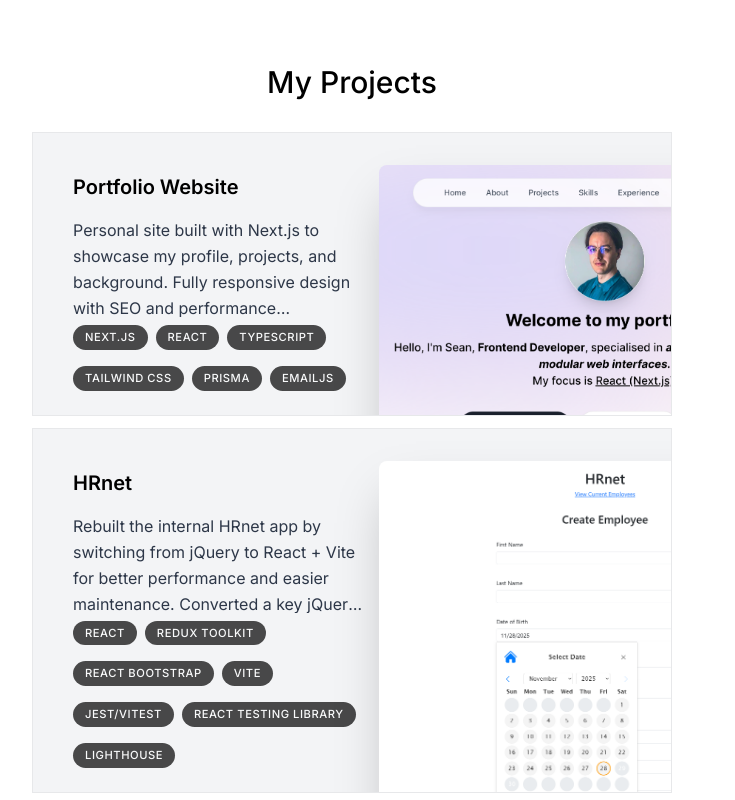
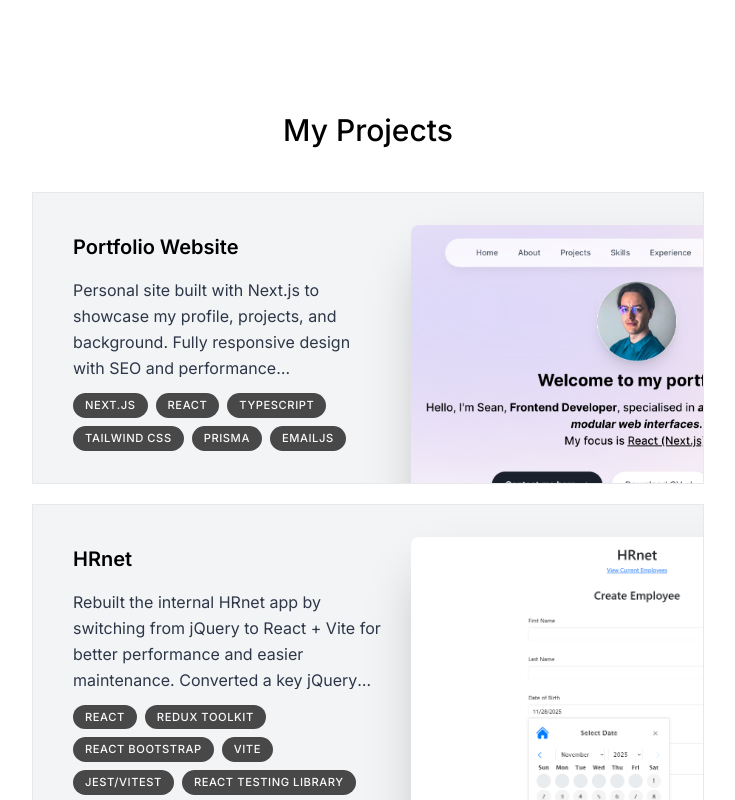
Before and after one commit to seanrw93/Personal-Portfolio-Page, a Next.js app: page /en/ in a window 1280 px wide. Shown: the part 2340-3140 px from the top of the page, without its empty margins (272-1007 px from the left). Built offline with nearby package versions, Linux system fonts and the light colour scheme.

Commit message:
feat: add animations to project cards with transitions and framer motion

```diff
--- a/app/globals.css
+++ b/app/globals.css
@@ -200,7 +200,8 @@
   /* Intro section styles */
 
   .section {
-    @apply min-h-dvh sm:min-h-screen flex justify-center items-center flex-col max-w-[50rem] 2xl:max-w-[90rem];
+    @apply min-h-dvh sm:min-h-screen flex justify-center items-center flex-col
+          max-w-[50rem] 2xl:max-w-[90rem];
   }
 
   .section--intro {
@@ -224,7 +225,8 @@
   }
 
   .profile-image {
-    @apply h-24 w-24 sm:h-36 sm:w-36 2xl:h-48 2xl:w-48 rounded-full object-cover mb-4 border-thin border-base-white shadow-xl;
+    @apply h-24 w-24 sm:h-36 sm:w-36 2xl:h-48 2xl:w-48 rounded-full object-cover
+          mb-4 border-thin border-base-white shadow-xl;
   }
 
   /* Intro section styles END */
@@ -240,12 +242,12 @@
   /* Projects section styles */
 
   .section--projects {
-    @apply max-w-[42rem] overflow-hidden my-8 sm:pr-8 sm:my-16;
+    @apply max-w-[42rem] gap-y-3 overflow-hidden my-8 pt-20 sm:py-20;
   }
 
   .project-card {
     @apply relative bg-gray-100 border border-black/5 py-4 px-5
-            mb-3 sm:pl-10 sm:pr-2 sm:pt-10 overflow-hidden;
+            mb-3 sm:mb-5 last:mb-0 sm:pl-10 sm:pr-2 sm:pt-10 overflow-hidden cursor-pointer;
   }
 
   .project-card__content {
@@ -257,18 +259,26 @@
   }
 
   .project-card__description {
-    @apply mt-2 leading-relaxed text-dark-blue sm:overflow-hidden sm:text-ellipsis
-    sm:transition-all sm:duration-300 sm:ease-in-out;
-    text-overflow: ellipsis;
+    @apply mt-2 leading-relaxed text-dark-blue sm:overflow-hidden
+          sm:transition-all sm:duration-300 sm:ease-in-out;
+  }
+
+  .project-card__tags {
+    @apply mt-4 mb-4 flex flex-wrap gap-y-2;
   }
 
   .project-card__tag {
-    @apply inline-block bg-black/70 text-lightest-blue uppercase
-        text-[0.7rem] font-medium px-3 py-1 rounded-full mt-2 mr-2 mb-2 tracking-wider;
+    @apply bg-black/70 text-lightest-blue uppercase
+        text-[0.7rem] font-medium px-3 py-1 rounded-full mr-2 tracking-wider;
   }
 
   .project-card__image {
-    @apply mt-2 sm:mt-[initial] sm:absolute sm:top-8 sm:-right-40  sm:w-[28.25rem] rounded-t-lg shadow-2xl;
+    @apply mt-2 sm:mt-[initial] sm:absolute sm:top-8 sm:-right-40  sm:w-[28.25rem]
+    rounded-t-lg shadow-2xl sm:rotate-0 sm:scale-100 transition-all duration-300 ease-in-out;
+  }
+
+  .project-card__image--hovered {
+    @apply sm:-rotate-3 sm:scale-110 transition-all duration-300 ease-in-out;
   }
 
   /* Projects section styles END */
--- a/components/Projects/ProjectCard.tsx
+++ b/components/Projects/ProjectCard.tsx
@@ -1,7 +1,8 @@
-"use client"
+"use client";
 
 import Image from "next/image";
 import { useState, useEffect, useRef } from "react";
+import { useScroll, motion, useTransform } from "framer-motion";
 
 type ProjectCardProps = {
   title: string;
@@ -16,41 +17,65 @@ type ProjectCardProps = {
 };
 
 export const ProjectCard = ({
-  title, description, tags, link = null, imageUrl = null, index
+  title,
+  description,
+  tags,
+  link = null,
+  imageUrl = null,
+  index,
 }: ProjectCardProps) => {
-
   const [isHovered, setIsHovered] = useState(false);
   const cardRef = useRef<HTMLDivElement>(null);
+  const imageRef = useRef<HTMLImageElement>(null);
+
+  const { scrollYProgress } = useScroll({
+    target: cardRef,
+    offset: ["0 1", "1.33 1"], // Animates as card enters viewport
+  });
+
+  const scaleProgress = useTransform(scrollYProgress, [0, 1], [0.8, 1]);
+  const opacityProgress = useTransform(scrollYProgress, [0, 1], [0.6, 1]);
 
   useEffect(() => {
     if (isHovered && cardRef.current) {
       cardRef.current.scrollIntoView({
-        behavior: 'smooth',
-        block: 'nearest'
+        behavior: "smooth",
+        block: "nearest",
       });
+    }
+
+    if (isHovered && imageRef.current) {
+      imageRef.current.classList.add("project-card__image--hovered");
+    } else if (imageRef.current) {
+      imageRef.current.classList.remove("project-card__image--hovered");
     }
   }, [isHovered]);
 
   return (
-    <div
+    <motion.div
       id={`project-card-${index + 1}`}
       className="project-card"
       onMouseEnter={() => setIsHovered(true)}
       onMouseLeave={() => setIsHovered(false)}
       ref={cardRef}
+      style={{ scale: scaleProgress, opacity: opacityProgress }}
     >
       <div className="project-card__content">
         <h3 className="project-card__title">{title}</h3>
         <p
-            className={"project-card__description" + (isHovered ? " sm:max-h-[20rem]" : " sm:max-h-[6.25rem] line-clamp-4")}>
+          className={
+            "project-card__description" +
+            (isHovered
+              ? " sm:max-h-[50rem]"
+              : " sm:max-h-[6.25rem] line-clamp-4")
+          }
+        >
           {description}
         </p>
         <ul className="project-card__tags">
           {tags.map((tag, tagIndex) => (
             <li key={tagIndex} className="project-card__tag">
-                  <span>
-                    {tag}
-                  </span>
+              <span>{tag}</span>
             </li>
           ))}
         </ul>
@@ -61,8 +86,10 @@ useEffect(() => {
         width={400}
         height={200}
         quality={90}
-        className="project-card__image" />
-    </div>
+        ref={imageRef}
+        className="project-card__image"
+      />
+    </motion.div>
   );
 };
 
--- a/components/Projects/Projects.tsx
+++ b/components/Projects/Projects.tsx
@@ -8,7 +8,10 @@ import { projectsData } from "@/lib/data"
 
 export const Projects = () => {
 
-  const { locale } = useTranslation();
+  const { translations, locale } = useTranslation();
+
+  const common = translations.common;
+  const heading = common?.heading;
 
   const projects = projectsData.map((project, index) => (
     <ProjectCard
@@ -23,8 +26,11 @@ export const Projects = () => {
   ));
 
   return (
-    <section id="projects" className="section section--projects">
-      <SectionHeading>My Projects</SectionHeading>
+    <section
+      id="projects"
+      className="section section--projects"
+    >
+      <SectionHeading>{heading?.projects}</SectionHeading>
       <div className="projects-container">
         {projects}
       </div>
--- a/locales/en/common.json
+++ b/locales/en/common.json
@@ -34,28 +34,6 @@
 
       "p6": "<span class=\"font-semibold\">Teaching</span> taught me how to communicate complex ideas simply; <span class=\"font-semibold\">coding</span> lets me build those ideas into something tangible."
     },
-    "projects": {
-      "portfolio": {
-        "title": "Personal Portfolio",
-        "description":
-          "Personal site built with Next.js and TailWind CSS to showcase my profile, projects, and background. Fully responsive design with SEO and performance optimizations. Includes a working contact form with automatic notifications via the API, and smooth user interactions powered by Framer Motion."
-      },
-      "hrnet": {
-        "title": "HRNet Clone",
-        "description":
-          "Rebuilt the internal HRnet app by switching from jQuery to React for better performance and easier maintenance. Converted a key jQuery plugin into a clean, modular React component with modern state handling. Used React Bootstrap for styling, Redux Toolkit for global state and ran Lighthouse tests to compare performance before and after."
-      },
-      "plugin": {
-        "title": "React i18n Datepicker",
-        "description":
-          "A fully customisable and modular React datepicker controlled component with internationalisation (i18n) support. Built with accessibility in mind, it supports keyboard navigation and screen readers. Features include single/multiple date selection, range selection, and various date formats."
-      },
-      "argentBank": {
-        "title": "Argent Bank",
-        "description":
-          "Built a banking web app with React and Redux Toolkit where users can log in, manage their profile, and view personal data. Set up the backend API for secure data exchange using HTTP and JWT. Designed a responsive UI based on provided mockups, with careful attention to state management and access control. Also helped define specs for a future transactions API."
-      }
-    },
     "btn": {
       "contactMe": "Contact me here",
       "downloadCv": "Download CV"
```
Lines whose indentation alone changed are shown as unchanged.
